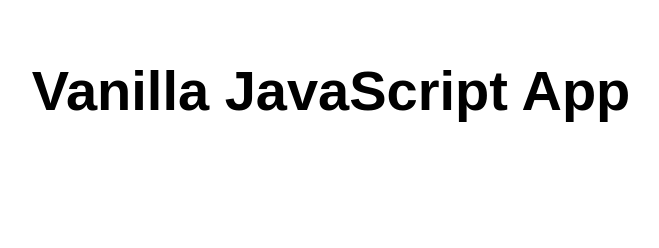
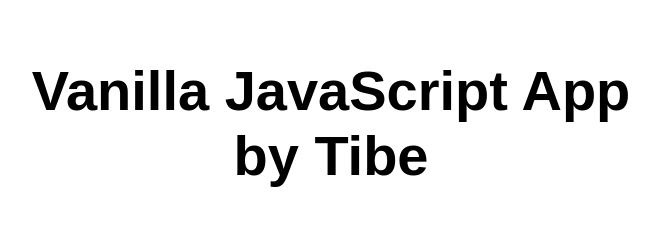
Before and after one commit to conan-vandenbossche/myfirstswadeployment, a website: page src/index.html in a window 1280 px wide. Shown: the whole page, without its empty margins (309-968 px from the left). Drawn offline with Linux system fonts and the light colour scheme.

Commit message:
Update index.html

```diff
--- a/src/index.html
+++ b/src/index.html
@@ -5,12 +5,12 @@
   <meta charset="UTF-8">
   <meta name="viewport" content="width=device-width, initial-scale=1.0">
   <link rel="stylesheet" href="styles.css">
-  <title>Vanilla JavaScript App</title>
+  <title>Vanilla JavaScript App by Tibe</title>
 </head>
 
 <body>
   <main>
-    <h1>Vanilla JavaScript App</h1>
+    <h1>Vanilla JavaScript App by Tibe</h1>
   </main>
 </body>
 
```
